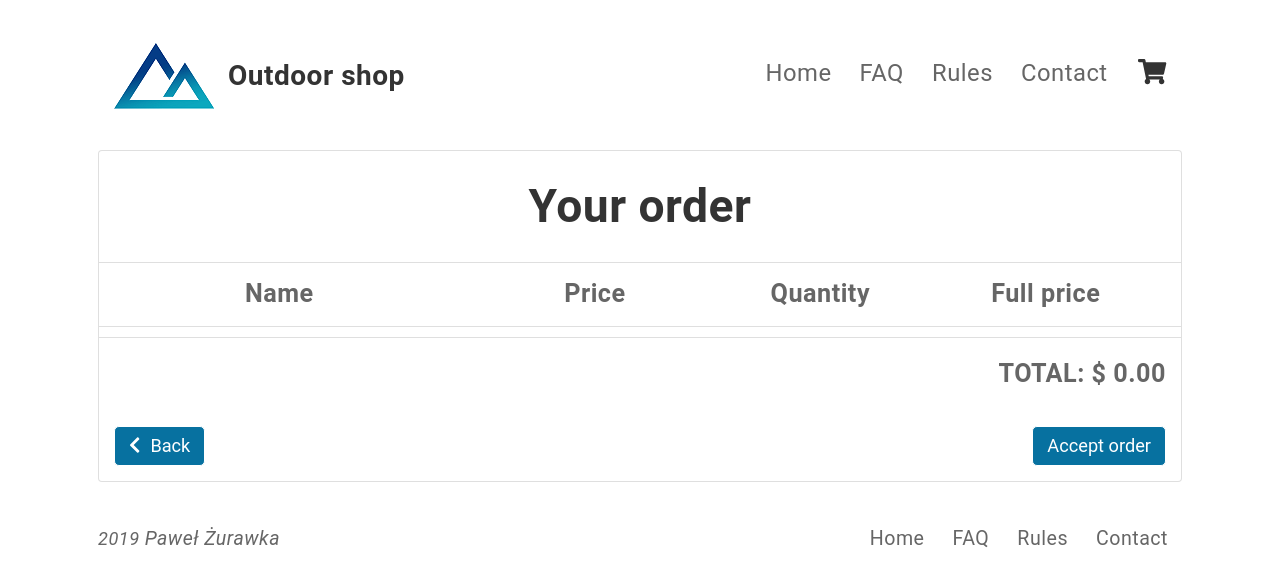
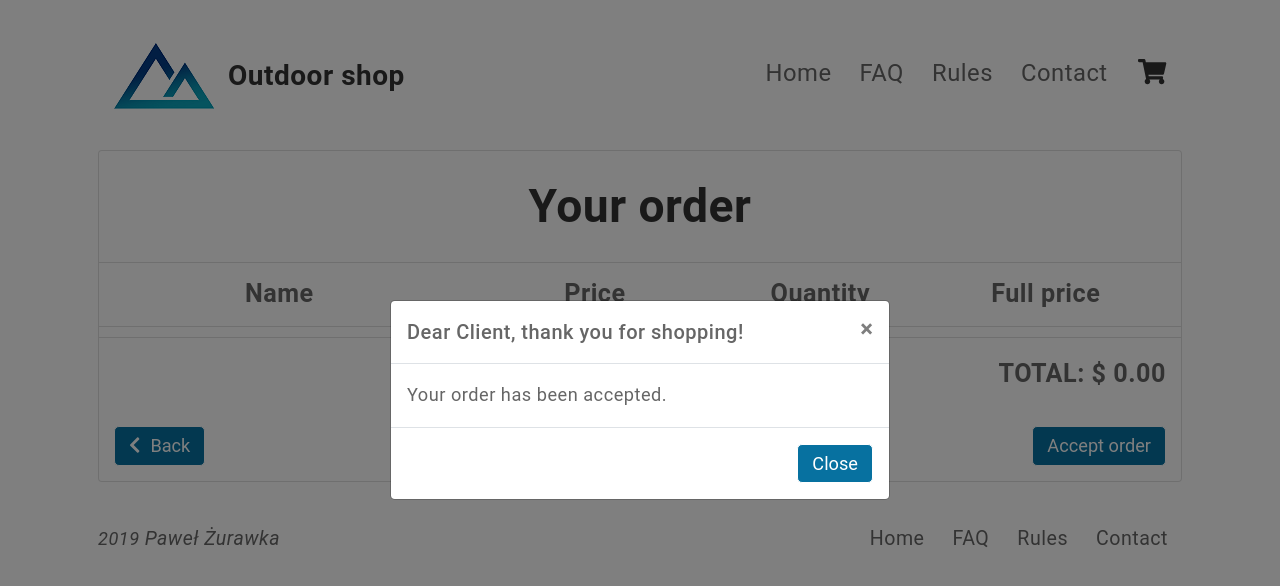
Before and after one commit to PawelZurawka/33-Final_project, a React (Create React App) app: page /cartsummary in a window 1280 px wide. Both pictures are taken after a click on the button "Accept order". Shown: the top 586 px of the page. Built offline with nearby package versions, Linux system fonts and the light colour scheme.

Commit message:
Add modal

```diff
--- a/src/components/Cart/CartSummary.js
+++ b/src/components/Cart/CartSummary.js
@@ -3,7 +3,7 @@ import { connect } from 'react-redux'
 import { Row, Col, Card } from 'reactstrap'
 import PageTitle from '../common/PageTitle/PageTitle'
 import ButtonBack from '../common/ButtonBack/ButtonBack'
-import Button from '../common/Button/Button'
+import Modal from '../features/Modal/Modal'
 import './CartSummary.scss'
 
 export class CartSummary extends React.Component {
@@ -36,7 +36,7 @@ export class CartSummary extends React.Component {
         </span>
         <div className='cart-summary__btns'>
           <ButtonBack></ButtonBack>
-          <Button>Accept order</Button>
+          <Modal></Modal>
         </div>
       </Card>
     )
--- /dev/null
+++ b/src/components/features/Modal/Modal.js
@@ -0,0 +1,33 @@
+import React, { useState } from 'react'
+import { Modal, ModalHeader, ModalBody, ModalFooter } from 'reactstrap'
+import Button from '../../common/Button/Button'
+
+const MyModal = props => {
+  const { className } = props
+
+  const [modal, setModal] = useState(false)
+
+  const toggle = () => setModal(!modal)
+
+  return (
+    <div className='cart-summary__modal'>
+      <Button onClick={toggle}>Accept order</Button>
+      <Modal
+        isOpen={modal}
+        toggle={toggle}
+        className={className}
+        centered={true}
+      >
+        <ModalHeader toggle={toggle}>
+          Dear Client, thank you for shopping!
+        </ModalHeader>
+        <ModalBody>Your order has been accepted.</ModalBody>
+        <ModalFooter>
+          <Button onClick={toggle}>Close</Button>
+        </ModalFooter>
+      </Modal>
+    </div>
+  )
+}
+
+export default MyModal
```
